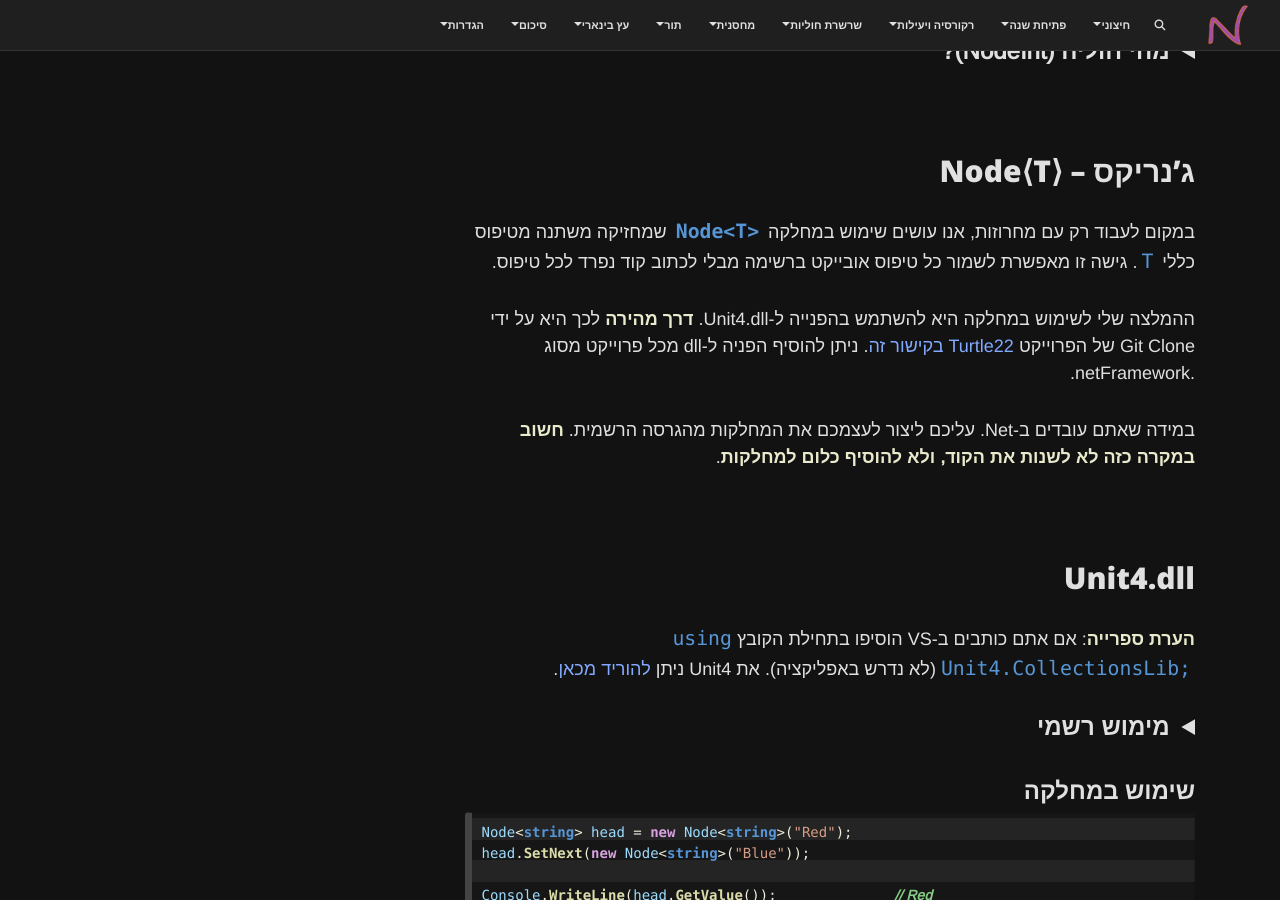
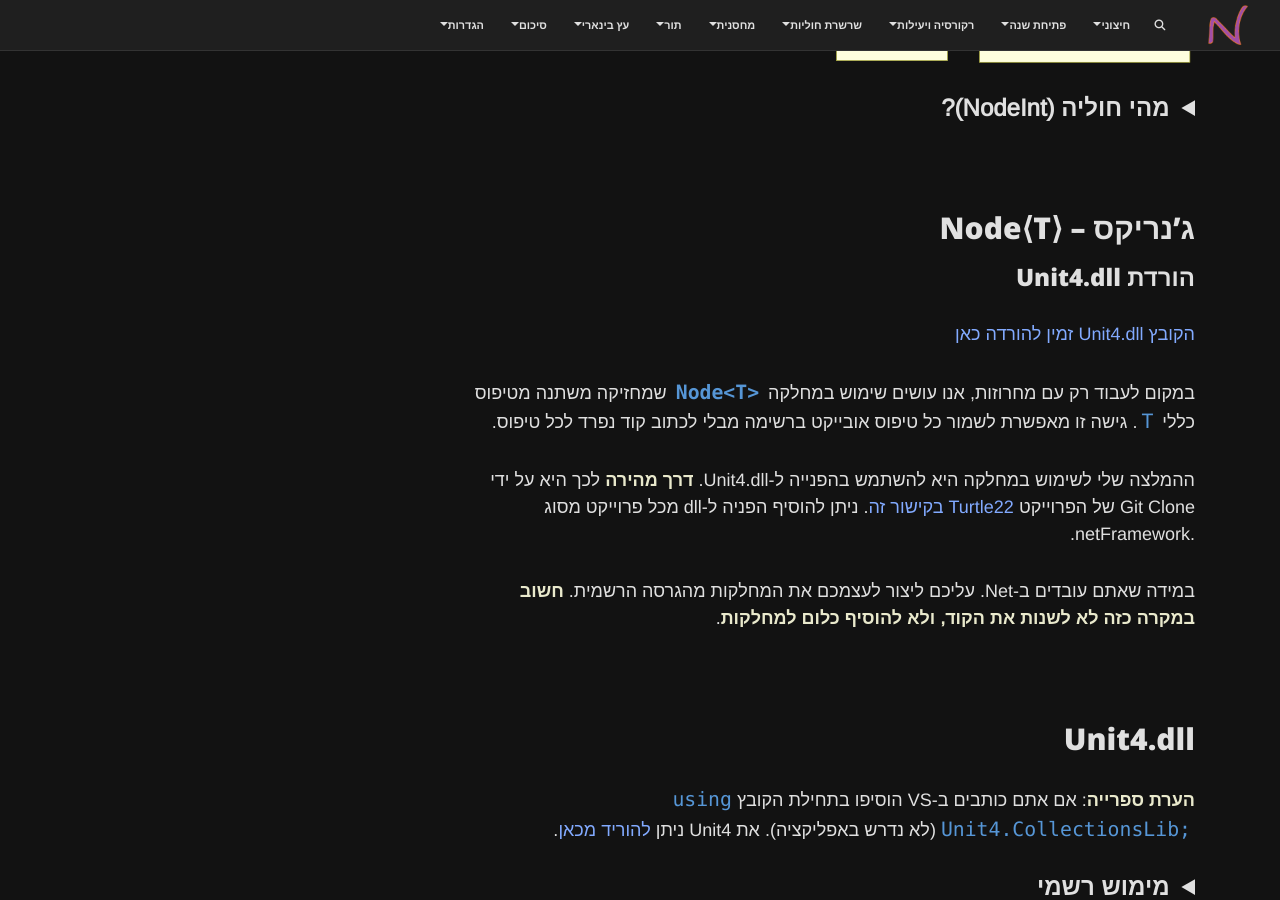
Before and after one commit to 3strategy/BeautifulMivney, a Jekyll site: the page built from mivney/3node/Chapter3.md, in a window 1280 px wide and 900 px high, scrolled down 4255 px. Built offline with Jekyll 4.4.1, drawn with Linux system fonts in a browser that asks for light colours; comment, search, counter and statistics services are not loaded; some of the changed text lies outside the part shown.

Commit message:
added more links to Unit4.dll

```diff
--- a/mivney/3node/Chapter3.md
+++ b/mivney/3node/Chapter3.md
@@ -2,7 +2,7 @@
 layout: page
 title: "פרק 3 – מחלקת Node⟨T⟩ – רשימות מקושרות"
 subtitle: "משרשרת חרוזים לחוליות כלליות וג'נריקס"
-tags: [Node,Bead, רשימה מקושרת, ג'נריקס,Unit4, חוליות,Generics, רשימת מחרוזות, מבנה נתונים, סרטוני שרשרת חוליות]
+tags: [Node, Bead, רשימה מקושרת, ג'נריקס,Unit4, חוליות,Generics, רשימת מחרוזות, מבנה נתונים, סרטוני שרשרת חוליות]
 mathjax: true
 lang: he
 ---
@@ -24,6 +24,8 @@
   unicode-bidi: isolate;
 }
 </style>
+
+[הקובץ Unit4.dll זמין להורדה כאן](/assets/Unit4.dll)
 
 ## מתחילים בחרוז אחד: המחלקה Bead
 
@@ -189,6 +191,9 @@
 
 ## ג'נריקס – Node⟨T⟩
 
+### הורדת Unit4.dll
+[הקובץ Unit4.dll זמין להורדה כאן](/assets/Unit4.dll)
+
 במקום לעבוד רק עם מחרוזות, אנו עושים שימוש במחלקה **`Node<T>`** שמחזיקה משתנה מטיפוס כללי `T`. גישה זו מאפשרת לשמור כל טיפוס אובייקט ברשימה מבלי לכתוב קוד נפרד לכל טיפוס.
 
 
```
Also changed, not shown: mivney/4stack/Chapter4.md (+3 -0 lines), mivney/5queue/Chapter5.md (+4 -0 lines), mivney/6binnode/Chapter6.md (+3 -0 lines).
